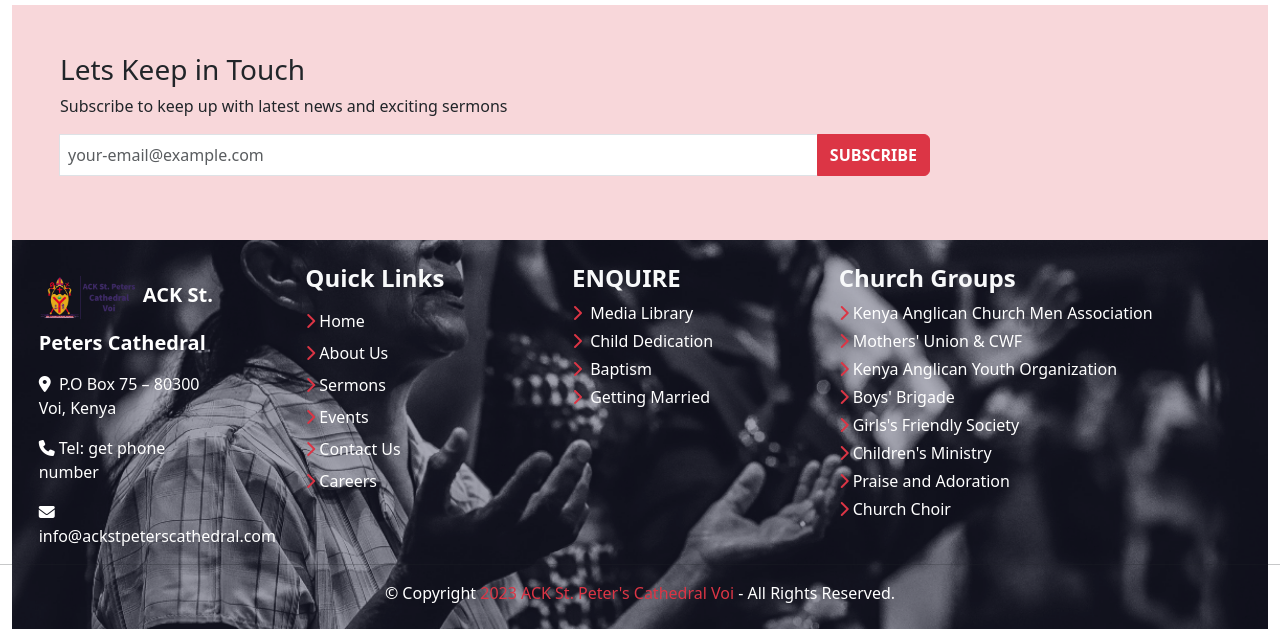
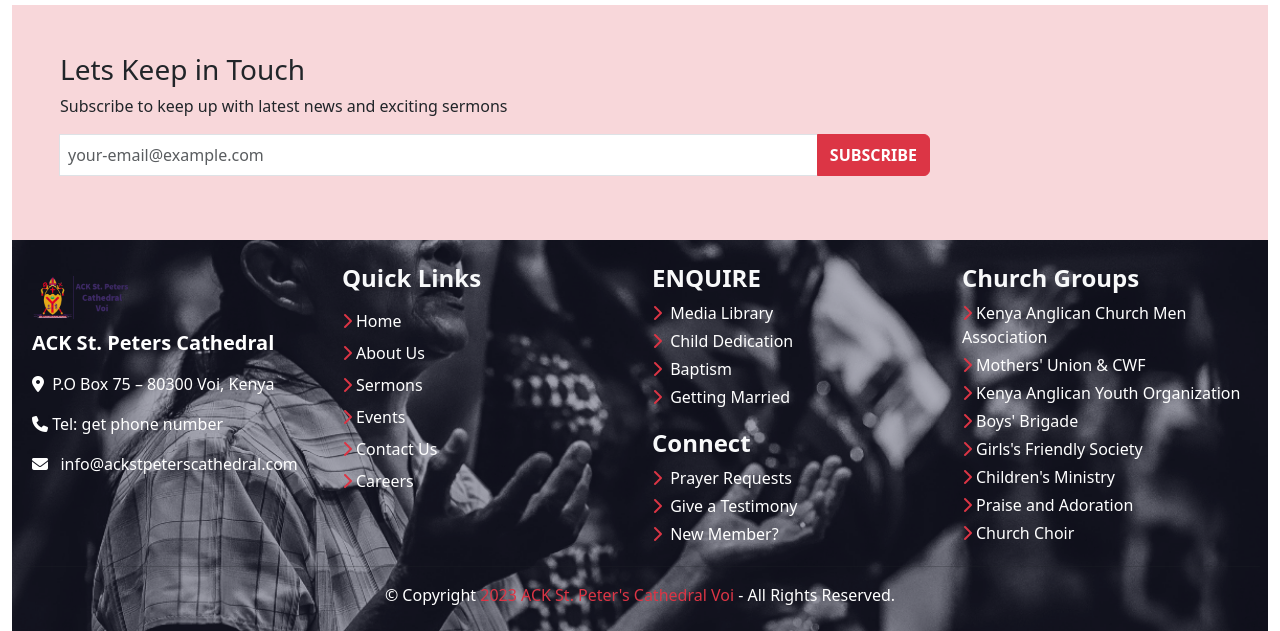
Before and after one commit to muru-technologies/church, a Django app: template church/templates/sermon_detail.html in a window 1280 px wide. Shown: the part 533-1164 px from the top of the page. Run offline with Django 4.2, Linux system fonts and the light colour scheme; the template is opened without the code that fills it, so the values that code supplies are empty; parts of the project's set-up code (start-up, migrations or seed data) failed here and were passed over; some libraries are stand-ins or nearby versions.

Commit message:
tweaked footer links

```diff
--- a/church/templates/base.html
+++ b/church/templates/base.html
@@ -228,11 +228,12 @@
 
             </div>
 
-            <div class="row justify-content-around pt-4 pb-2 foot-cont position-relative">
+            <div class="row justify-content-center mx-auto p-2 pt-4 pb-2 foot-cont position-relative">
 
-              <div class="col-lg-2 col-md-5 col-10 text-white">
+              <div class="col-lg-3 col-md-5 col-10 text-white">
                 <img src="{% static './assets/logo.png' %}" class="logo d-inline" alt="">
 
+                <br>
                 <h5 class="mt-4 fw-bold d-inline text-wrap">
                   ACK St. Peters Cathedral
                 </h5>
@@ -242,7 +243,7 @@
                 <p><i class="fa-solid fa-envelope"></i> &nbsp; info@ackstpeterscathedral.com</p>
               </div>
 
-              <div class="col-lg-2 col-md-5 col-10 ">
+              <div class="col-lg-3 col-md-5 col-10 ">
                 <h4 class="fw-bold text-light"> Quick Links </h4>
                 <ul class="list-unstyled">
                   <li class="pt-2"><i class="fa-solid fa-chevron-right text-danger">&nbsp;</i><a href="{% url 'church:index' %}" class="text-decoration-none foot-link">Home</a></li>
@@ -255,7 +256,7 @@
 
               </div>
 
-              <div class="col-lg-2 col-md-5 col-10">
+              <div class="col-lg-3 col-md-5 col-10">
                 <h4 class="fw-bold text-light"> ENQUIRE </h4>
                 <ul class="list-unstyled ">
                   <li class="pb-1">
@@ -272,9 +273,24 @@
                   </li>
 
                 </ul>
+
+                <h4 class="fw-bold text-light"> Connect</h4>
+                <ul class="list-unstyled ">
+                  <li class="pb-1">
+                    <i class="fa-solid fa-chevron-right text-danger">&nbsp;</i><a href="{% url 'church:prayer_request' %}" class="text-decoration-none foot-link"> Prayer Requests</a>
+                  </li>
+                  <li class="pb-1">
+                    <i class="fa-solid fa-chevron-right text-danger">&nbsp;</i><a href="{% url 'church:testimony' %}" class="text-decoration-none foot-link"> Give a Testimony</a>
+                  </li>
+                  <li class="pb-1">
+                    <i class="fa-solid fa-chevron-right text-danger">&nbsp;</i><a href="{% url 'church:new_member' %}" class="text-decoration-none foot-link"> New Member? </a>
+                  </li>
+
+                </ul>
+
               </div>
 
-              <div class="col-lg-4 col-md-7 col-10">
+              <div class="col-lg-3 col-md-5 col-10">
                 <ul class="list-unstyled">
                   <h4 class="fw-bold text-light"> Church Groups</h4>
                   <li class="pb-1">
--- a/church/templates/sermon_detail.html
+++ b/church/templates/sermon_detail.html
@@ -7,13 +7,6 @@
 
 {% block content %}
 <!-- header image -->
-
-  <div class="card bg-dark text-white header-sect rounded-0 border-0">
-    <div class="card-img header-img sermon-header"> </div>
-    <div class="card-img-overlay">
-      <h2 class="card-title m-5">{{ sermon.title }}</h2>
-    </div>
-  </div>
 
   <div class="about-header sermon-header position-relative text-light">
 
```
